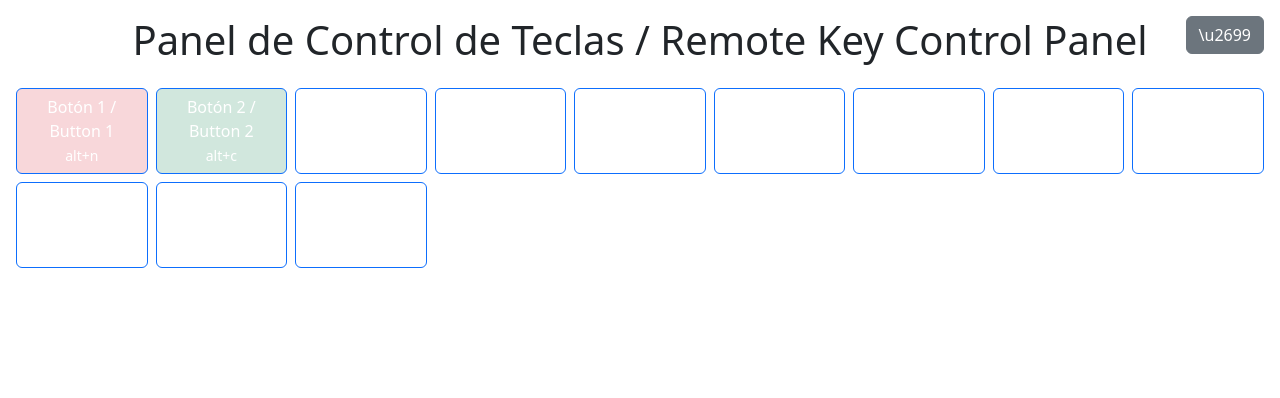
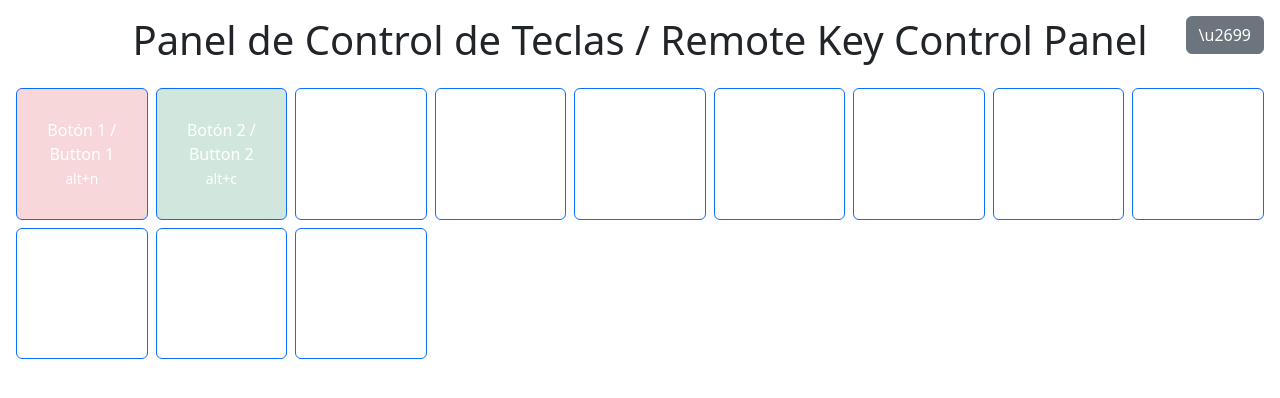
Before and after one commit to GAZKV/remote-key, a Flask app: page / in a window 1280 px wide. Shown: the top 398 px of the page. Run offline with Flask 3, Linux system fonts and the light colour scheme.

Commit message:
Ensure buttons remain square

```diff
--- a/app/templates/index.html
+++ b/app/templates/index.html
@@ -15,6 +15,7 @@
     .btn-custom {
       width: 100%;
       margin: 0;
+      aspect-ratio: 1 / 1;
     }
     .grid {
       display: grid;
```
